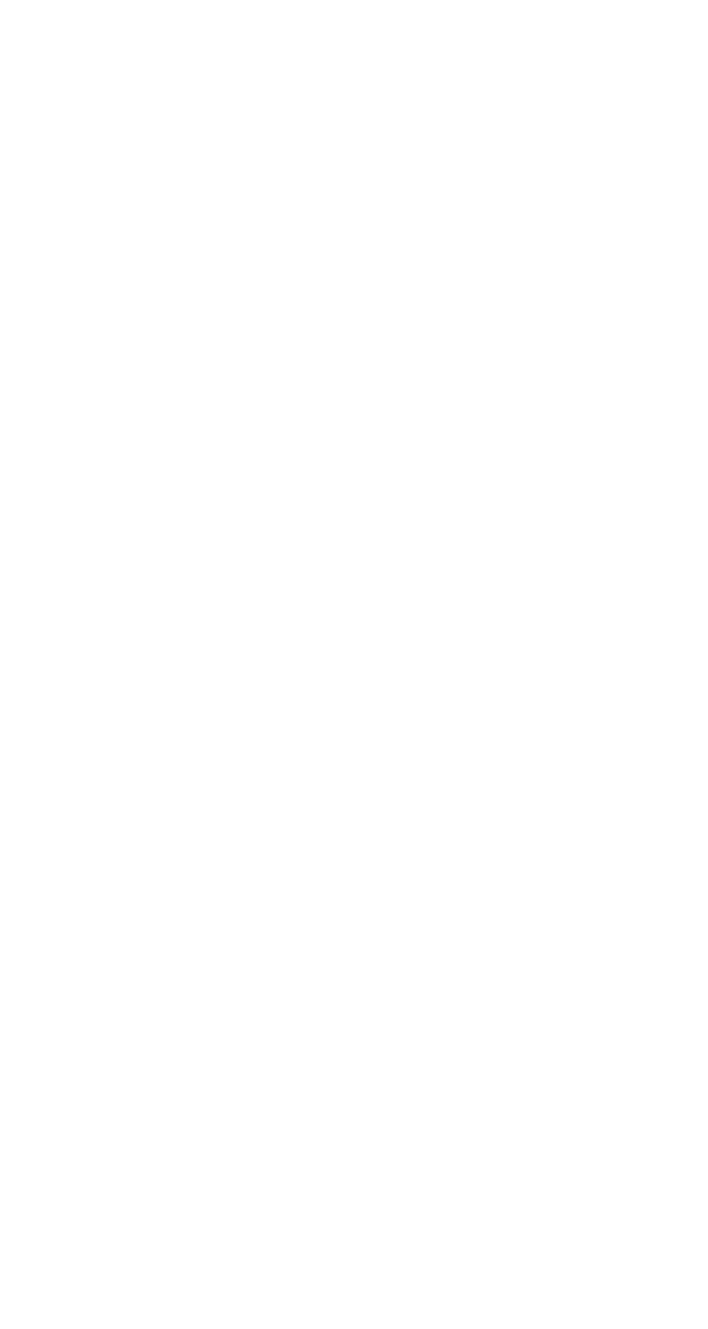
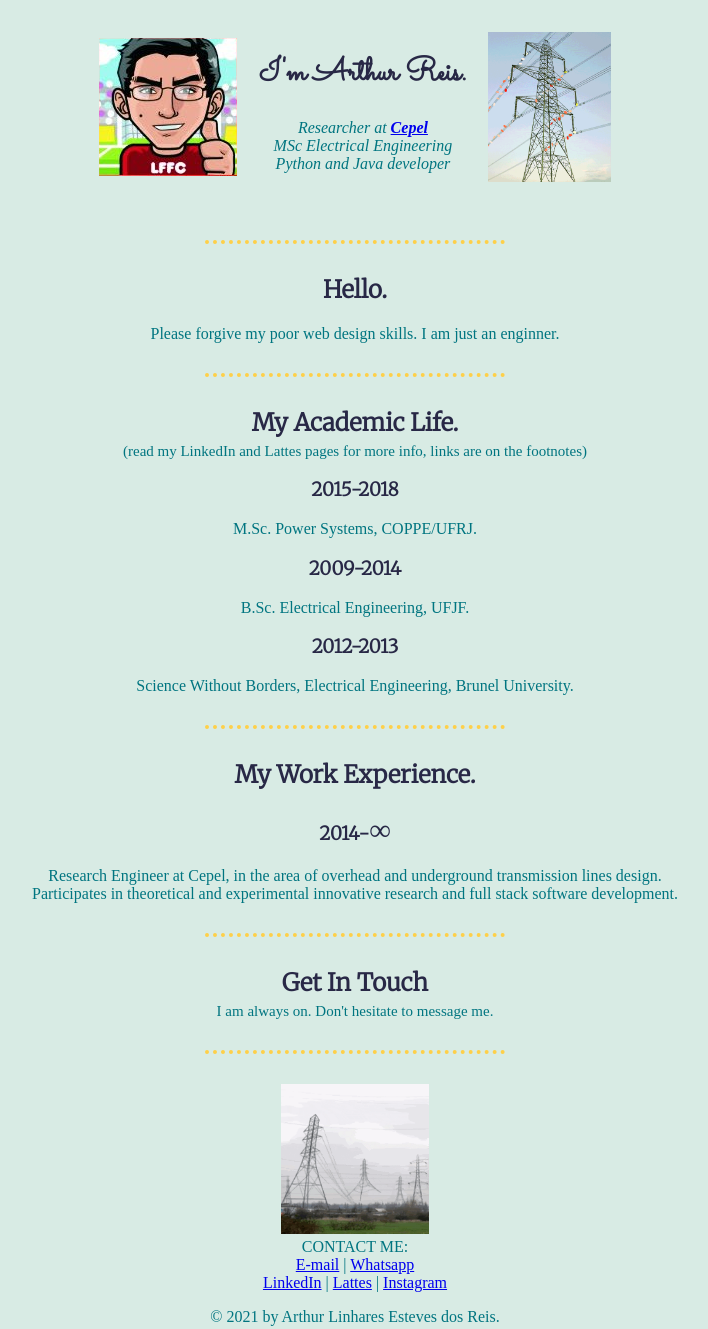
Before and after one commit to reisarthur/cv, a plain HTML site: page index.html in a window 1280 px wide. Shown: the whole page, without its empty margins (285-993 px from the left). Before the commit the page ends 800 px from the top, so only its background shows below. Drawn offline with Linux system fonts and the light colour scheme.

Commit message:
Updating cv with my basic info

```diff
--- /dev/null
+++ b/css/styles.css
@@ -0,0 +1,82 @@
+/*
+Color Palette 264684
+https://colorhunt.co/palette/264684
+#fed049
+#007580
+#282846
+#d8ebe4
+
+Fonts:
+font-family: 'Merriweather', serif;
+font-family: 'Montserrat', sans-serif;
+font-family: 'Sacramento', cursive;
+*/
+
+body {
+  background-color: #d8ebe4;
+  text-align: center;
+}
+
+.top-container {
+  background-color: #d8ebe4;
+}
+
+.middle-container {
+  background-color: #d8ebe4;
+}
+
+.bottom-container {
+  background-color: #d8ebe4;
+}
+
+.notes {
+  margin-top: -15px;
+  font-size: 15px;
+}
+
+hr {
+  border-style: none;
+  border-top-style: dotted;
+  border-color: #fed049;
+  border-width: 4px;
+  /* width: 20%; */
+  max-width: 300px;
+  margin-left: 50px;
+  margin: auto;
+  margin-top: 30px;
+  margin-bottom: 30px;
+}
+
+h1 {
+  color: #282846;
+  font-family: 'Sacramento', cursive;
+}
+
+h2 {
+  color: #282846;
+  font-family: 'Merriweather', serif;
+}
+
+h3 {
+    color: #282846;
+    font-family: 'Merriweather', serif;
+}
+
+p {
+  color: #007580;
+}
+
+table {
+  color: #007580;
+  margin: auto;
+}
+
+ul {
+  color: #007580;
+  margin: auto;
+}
+
+ol {
+  color: #007580;
+  margin: auto;
+}
--- a/index.html
+++ b/index.html
@@ -1,10 +1,99 @@
 <!DOCTYPE html>
-<html lang="en" dir="ltr">
+<html>
   <head>
     <meta charset="utf-8">
     <title>Arthur's Personal Site</title>
+    <link rel="stylesheet" href="css/styles.css">
+    <link rel="icon" href="images/favicon.ico">
+    <link rel="preconnect" href="https://fonts.gstatic.com">
+  <link href="https://fonts.googleapis.com/css2?family=Merriweather:wght@300&family=Montserrat:wght@100&family=Sacramento&display=swap" rel="stylesheet">
   </head>
+
+
   <body>
+    <div class="top-container">
+      <table cellspacing="20">
+        <tr>
+          <td>
+            <img src="images/LFFC.png" alt="Arthur's profile picture">
+          </td>
+          <td>
+            <h1>I'm Arthur Reis.</h1>
+            <p><em>Researcher at <strong><a href="http://cepel.br/" target="_blank">Cepel</a></strong><br>
+              MSc Electrical Engineering<br>
+              Python and Java developer</em></p>
+          </td>
+          <td>
+            <img src="images/tower.gif" height="150" alt="Tower GIF">
+          </td>
+        </tr>
+      </table>
+    </div>
+
+    <hr>
+
+    <div class="middle-container">
+      <div class="profile">
+        <h2>Hello.</h2>
+        <p>Please forgive my poor web design skills. I am just an enginner.</p>
+      </div>
+
+
+      <hr>
+      <div class="skills">
+        <h2>My Academic Life.</h2>
+        <p class="notes">(read my LinkedIn and Lattes pages for more info, links are on the footnotes)</p>
+        <div class="skill-row">
+          <h3>2015-2018</h3>
+          <p>M.Sc. Power Systems, COPPE/UFRJ.</p>
+        </div>
+        <div class="skill-row">
+          <h3>2009-2014</h3>
+          <p>B.Sc. Electrical Engineering, UFJF.</p>
+        </div>
+        <div class="skill-row">
+          <h3>2012-2013</h3>
+          <p>Science Without Borders, Electrical Engineering, Brunel University.</p>
+        </div>
+      </div>
+
+      <hr>
+      <div class="skills">
+        <h2>My Work Experience.</h2>
+        <div class="skill-row">
+          <h3>2014-<span style="font-size:30px;">&#8734;</span></h3>
+          <p>Research Engineer at Cepel, in the area of overhead and underground transmission lines design.<br>
+            Participates in theoretical and experimental innovative research and full stack software development.</p>
+        </div>
+      </div>
+
+      <hr>
+      <div class="contact-me">
+        <h2>Get In Touch</h2>
+        <p class="notes">I am always on. Don't hesitate to message me.</p>
+      </div>
+      <hr>
+    </div>
+
+
+    <div class="bottom-container">
+      <p>
+        <img src="images/towerrope.gif" height="150" alt="Tower Jumping GIF">
+        <br>
+        CONTACT ME:
+        <br>
+        <a class="btn" href="mailto:arthur.reis@engenharia.ufjf.br" target="_blank">E-mail</a>
+         |
+        <a class="btn" href="https://api.whatsapp.com/send?phone=5521984842887" target="_blank">Whatsapp</a>
+        <br>
+        <a class="footer-link" href="https://www.linkedin.com/in/arthurlreis" target="_blank">LinkedIn</a>
+         |
+        <a class="footer-link" href="http://buscatextual.cnpq.br/buscatextual/visualizacv.do?id=K4404523U9" target="_blank">Lattes</a>
+         |
+        <a class="footer-link" href="http://instagr.am/arthur.lreis" target="_blank">Instagram</a>
+      </p>
+      <p>© 2021 by Arthur Linhares Esteves dos Reis.</p>
+    </div>
 
   </body>
 </html>
```
Also changed, not shown: images/LFFC.png (added), images/capa.jpg (added), images/favicon.ico (added), images/perfil.jpg (added), images/tower.gif (added), images/towerrope.gif (added).
